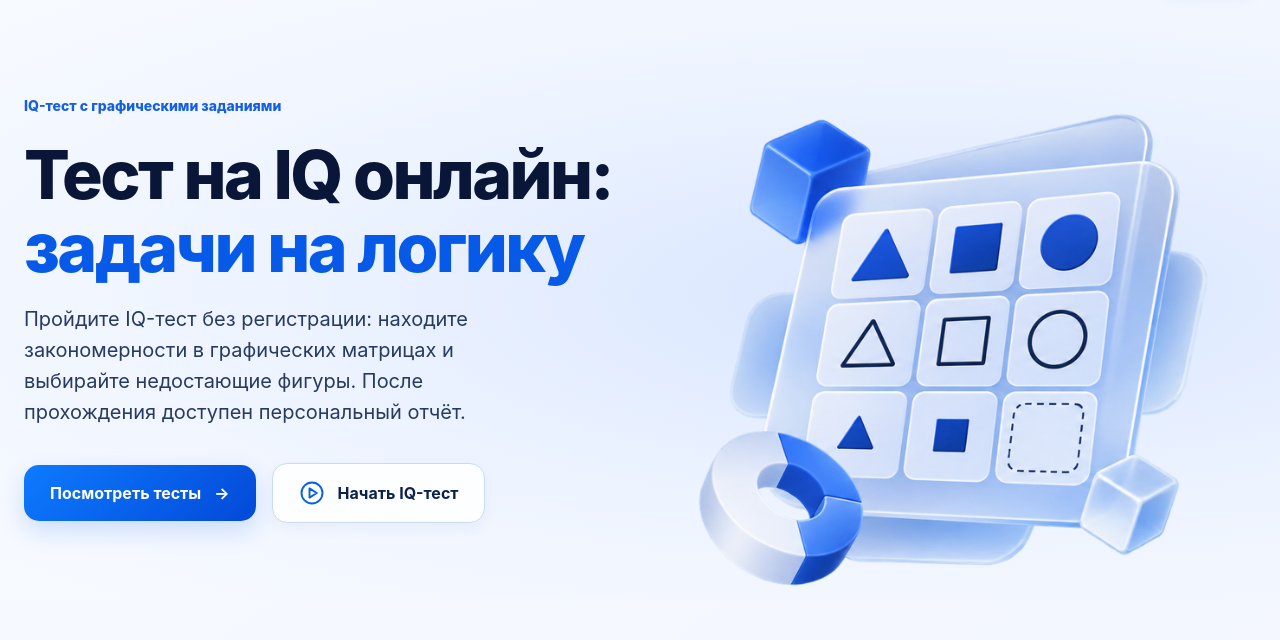
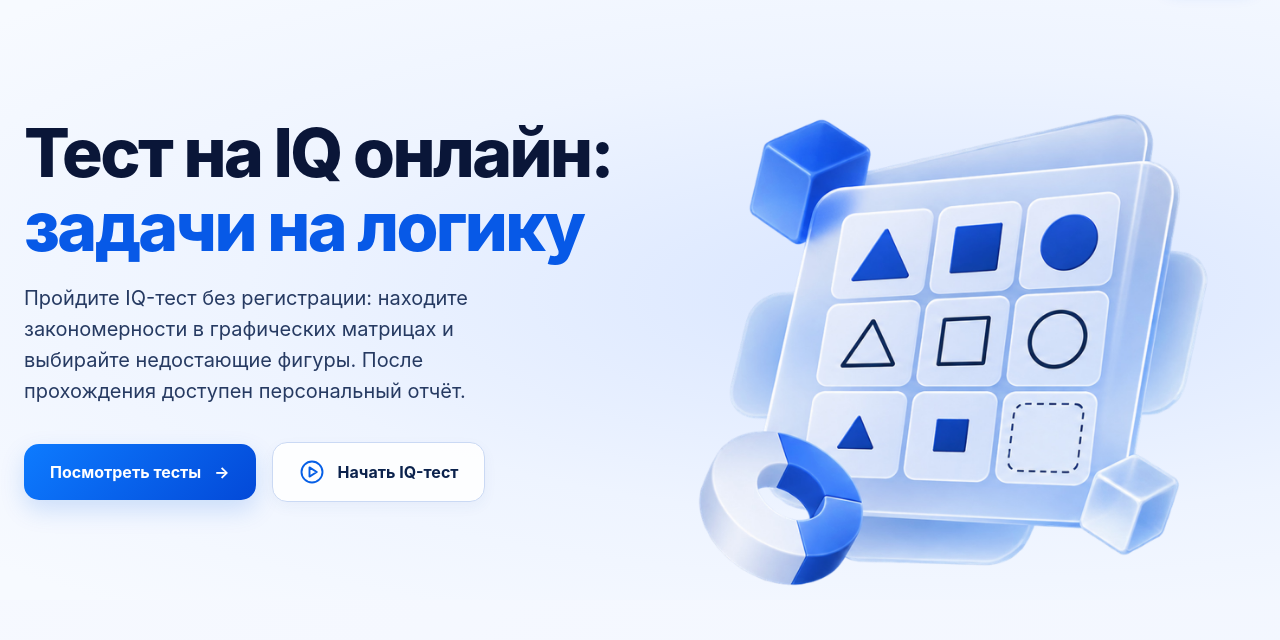
Before and after one commit to fedorovich-web/iq-profil, a Laravel app: page / in a window 1280 px wide. Shown: the part 78-718 px from the top of the page. Run offline with Laravel 12, Linux system fonts and the light colour scheme; style sheets or scripts are compiled from the project's sources.

Commit message:
fix: remove redundant hero eyebrow above H1

```diff
--- a/resources/css/app.css
+++ b/resources/css/app.css
@@ -34,7 +34,6 @@ h1,h2,h3{letter-spacing:-.038em}
 /* Landing */
 .hero{padding:90px 60px 72px;min-height:530px;display:grid;grid-template-columns:1fr 1fr;align-items:center;gap:20px;position:relative;background:radial-gradient(ellipse at 73% 49%,#d8e5ff 0,#eef4ff 52%,#f7faff 95%)}
 .hero-copy{position:relative;z-index:1}
-.eyebrow{display:block;color:#145fe3;font-size:14px;font-weight:800;margin-bottom:22px}
 .hero h1{font-size:clamp(46px,5.3vw,72px);line-height:1.08;font-weight:850;margin-bottom:20px}
 .hero h1 span,.section h2 span,.bottom-cta h2 span{color:#0759e7}
 .hero-copy>p{font-size:20px;line-height:1.55;max-width:520px;color:#263a62}
--- a/resources/views/landing.blade.php
+++ b/resources/views/landing.blade.php
@@ -6,7 +6,6 @@
 @section('content')
 <section class="hero" aria-labelledby="hero-title">
   <div class="hero-copy">
-    <span class="eyebrow">IQ-тест с графическими заданиями</span>
     <h1 id="hero-title">Тест на IQ онлайн:<br><span>задачи на логику</span></h1>
     <p>Пройдите IQ-тест без регистрации: находите закономерности в графических матрицах и выбирайте недостающие фигуры. После прохождения доступен персональный отчёт.</p>
     <div class="hero-actions">
```
Also changed, not shown: tests/Feature/SeoCopyTest.php (+2 -0 lines).
